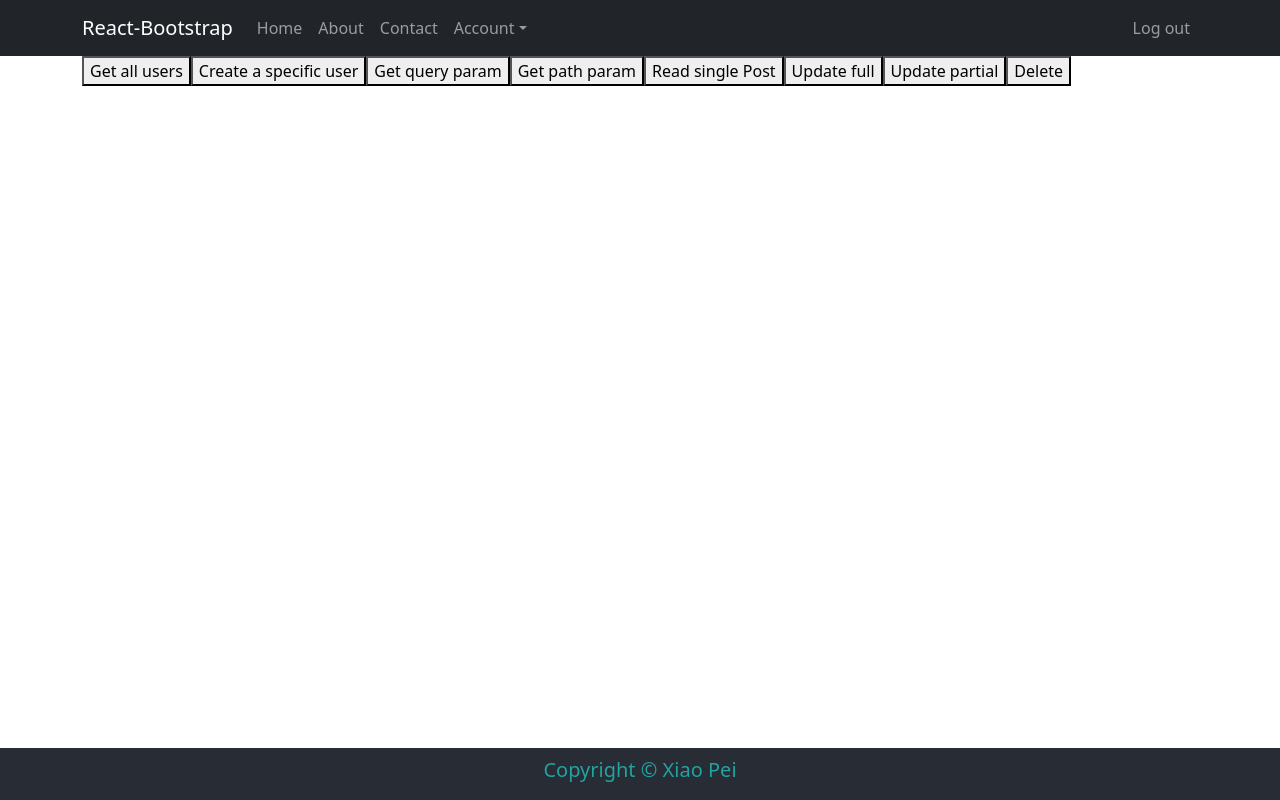
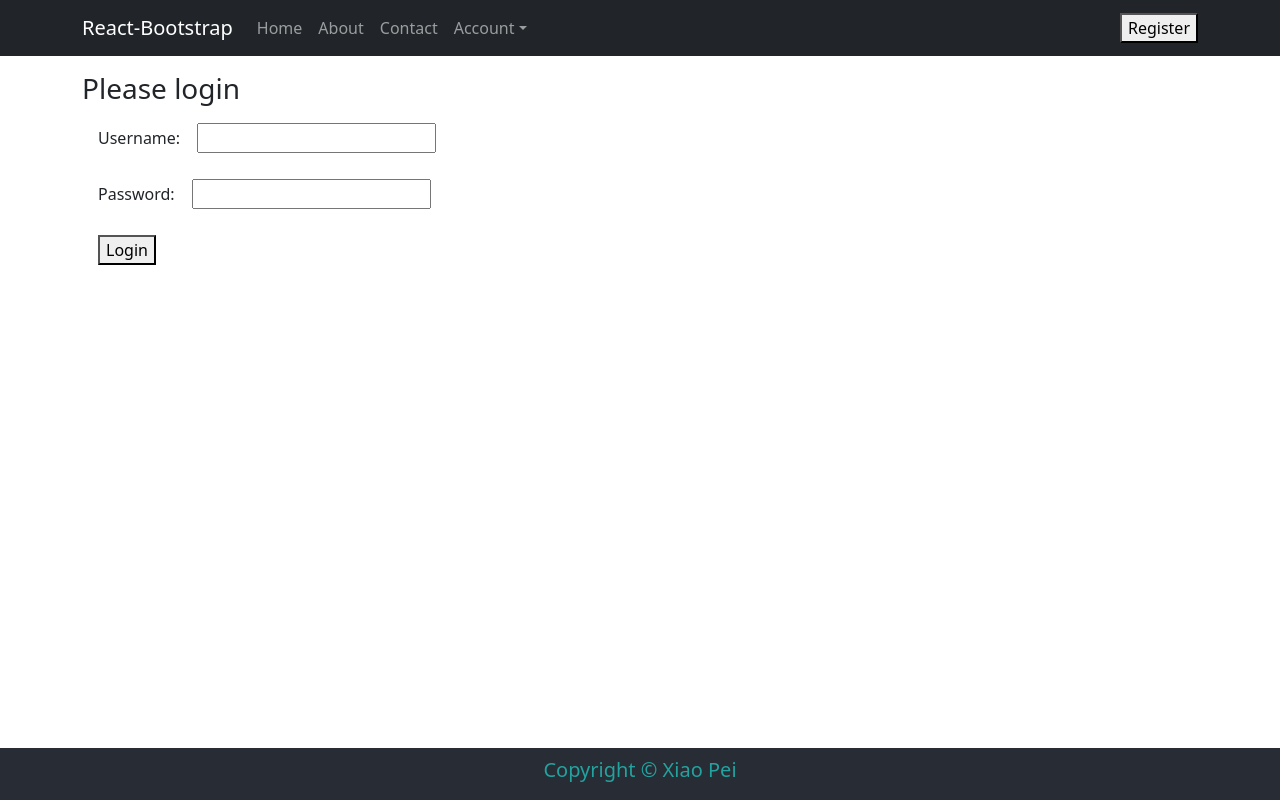
Before and after one commit to xiaoxiao-pei/separateconcern, a React (Create React App) app: page / in a window 1280 px wide. Built offline with nearby package versions, Linux system fonts and the light colour scheme.

Commit message:
login_register

```diff
--- a/src/App.js
+++ b/src/App.js
@@ -5,20 +5,43 @@ import Home from './pages/Home';
 import About from './pages/About';
 import Contact from './pages/Contact';
 import MainLayout from './layouts/MainLayout';
+import React, { useState } from 'react';
+import LoginForm from './components/LoginForm';
+import RegistrationForm from './components/RegistrationForm';
 
-function App(){
+export const LoggedInContext = React.createContext({
+  isLoggedIn: false,
+  setIsLoggedIn: () => { },
+});
+
+
+
+
+function App() {
+
+  const [isLoggedIn, setIsLoggedIn] = useState(false);
+  const loggedInValueToProvide = [isLoggedIn, setIsLoggedIn]; // So we can pass down both value and setter
+
   return (<div>
+
+    <LoggedInContext.Provider value={loggedInValueToProvide}>
       <Routes>
         <Route path="/" element={<MainLayout />} >
-        <Route index element={<Home />} />
+          <Route index element={isLoggedIn? <Home />:<LoginForm />} />
           <Route path="about" element={<About />} />
           <Route path="contact" element={<Contact />} />
+          <Route path="register" element={<RegistrationForm />} />
           <Route path="*" element={<p>Invalid URL</p>} />
         </Route>
       </Routes>
+    </LoggedInContext.Provider>
+
+
 
   </div>)
 
 }
 
+
+
 export default App;
--- a/src/components/Header.js
+++ b/src/components/Header.js
@@ -4,9 +4,14 @@ import Nav from 'react-bootstrap/Nav';
 import NavDropdown from 'react-bootstrap/NavDropdown';
 import Navbar from 'react-bootstrap/Navbar';
 import Container from 'react-bootstrap/Container';
+import { LoggedInContext } from "../App"
+import LogoutButton from './LogoutButton';
+import RegisterButton from './RegisterButton';
 
 
 function Header() {
+
+    const [isLoggedIn, setIsLoggedIn] = React.useContext(LoggedInContext);
 
     return (
         <div >
@@ -27,12 +32,17 @@ function Header() {
                                 <NavDropdown.Item href="#">Log out </NavDropdown.Item>
                             </NavDropdown>
                         </Nav>
-                        <Nav>
-                            <Nav.Link href="#deets">Log out</Nav.Link>
-                        </Nav>
+                        {isLoggedIn  && <LogoutButton />}
+                        {!isLoggedIn && <RegisterButton/>}
                     </Navbar.Collapse>
                 </Container>
             </Navbar>
+            <div className='container my-3'>
+                <h3>
+                     {isLoggedIn ? "Welcome!" : "Please login"}
+                </h3>
+            </div>
+
         </div>
     );
 }
--- /dev/null
+++ b/src/components/LoginForm.js
@@ -0,0 +1,52 @@
+import React, { useRef } from "react";
+import { LoggedInContext } from "../App";
+
+function LoginForm() {
+    const [isLoggedIn, setIsLoggedIn] = React.useContext(LoggedInContext);
+    const usernameRef = useRef();
+    const passwordRef = useRef();
+    const handleSubmit = (event) => {
+        event.preventDefault(); // prevent page reload
+        fetch("http://localhost:3001/users/login", {
+            method: "POST",
+            body: JSON.stringify({
+                username: usernameRef.current.value,
+                password: passwordRef.current.value,
+            }),
+            headers: {
+                "Content-type": "application/json;charset=UTF-8",
+            },
+
+        })
+            .then((data) => data.json())
+            .then((json) => {
+                alert(JSON.stringify(json));
+                json.success ? setIsLoggedIn(true) : setIsLoggedIn(false);
+            });
+    }
+    return (
+        <form onSubmit={handleSubmit} className="centerText my-3" >
+            <tr>
+                <td className="px-3"><label htmlFor="username">Username: </label></td>
+                <td><input id="username" type="text" ref={usernameRef} required /></td>
+            </tr>
+            <br />
+            <tr>
+                <td className="px-3"><label htmlFor="password">Password: </label></td>
+                <td><input id="password" type="password" ref={passwordRef} required /></td>
+            </tr>
+            <br />
+
+            <tr>
+                <td colSpan={2} className="px-3">
+                    <button type="submit">Login</button>
+                </td>
+            </tr>
+        </form>
+
+
+
+    );
+}
+
+export default LoginForm;
--- /dev/null
+++ b/src/components/LogoutButton.js
@@ -0,0 +1,17 @@
+import { LoggedInContext } from "../App";
+import React from 'react';
+
+function LogoutButton(){
+
+    const [isLoggedIn, setIsLoggedIn] = React.useContext(LoggedInContext);
+
+    const callLogout = (event) => {
+         setIsLoggedIn(false);
+    }
+
+    return(
+        <button onClick={callLogout}>Log out</button>
+    );
+};
+
+export default LogoutButton;
--- /dev/null
+++ b/src/components/RegisterButton.js
@@ -0,0 +1,16 @@
+import React from 'react';
+import { useNavigate } from 'react-router-dom';
+
+function RegisterButton() {
+    const navigate = useNavigate();
+
+    const showRegister = () => {
+        navigate("/register");
+    };
+
+    return (
+        <button onClick={showRegister}>Register</button>
+    );
+};
+
+export default RegisterButton;
--- /dev/null
+++ b/src/components/RegistrationForm.js
@@ -0,0 +1,50 @@
+import React, { useState } from 'react';
+import { useNavigate } from 'react-router-dom';
+
+function RegistrationForm() {
+    const [username, setUsername] = useState("");
+    const [password, setPassword] = useState("");
+    const navigate = useNavigate();
+
+    const handleSubmit = (e) => {
+        e.preventDefault();
+        fetch("http://localhost:3001/users/register",
+            {
+                method: "POST",
+                body: JSON.stringify({
+                    username: username,
+                    password: password,
+                }),
+                headers: {
+                    "Content-type": "application/json;charset=UTF-8",
+                },
+
+            })
+            .then((data) => data.json())
+            .then((json) => {
+                alert(JSON.stringify(json) +", Please login!");
+                navigate('/');
+            });
+
+    }
+
+    return (
+        <form onSubmit={handleSubmit}>
+            <div className="form-body">
+                <div className="username">
+                    <label className="form__label" htmlFor="username">Username </label>
+                    <input className="form__input" type="text" id="username" placeholder="Username" value={username} onChange={(event) => setUsername(event.target.value)} />
+                </div>
+
+                <div className="password">
+                    <label className="form__label" htmlFor="password">Password </label>
+                    <input className="form__input" type="password" id="password" placeholder="Password" value={password} onChange={(event) => setPassword(event.target.value)} />
+                </div>
+            </div>
+            <div >
+                <button type="submit"  >Register</button>
+            </div>
+        </form>
+    )
+}
+export default RegistrationForm;
--- /dev/null
+++ b/src/components/ShowDate.js
@@ -0,0 +1,4 @@
+function ShowData(){
+
+
+}
--- a/src/pages/Home.js
+++ b/src/pages/Home.js
@@ -1,26 +1,30 @@
-//import Main from '../components/Main';
+import Main from '../components/Main';
 import React from 'react';
 import DbData from '../components/DbData';
-import DbData2 from '../components/DbData2';
-import DbGetQueryPara from '../components/DbGetQueryPara';
-import DbGetPara from '../components/DbGetPara';
-import DbPostReadSingle from '../components/DbPostReadSingle';
-import DbUpdatePut from '../components/DbUpdatePut';
-import DbUpdatePatch from '../components/DbUpdatePatch';
-import DbDelete from '../components/DbDelete';
+// import DbData2 from '../components/DbData2';
+// import DbGetQueryPara from '../components/DbGetQueryPara';
+// import DbGetPara from '../components/DbGetPara';
+// import DbPostReadSingle from '../components/DbPostReadSingle';
+// import DbUpdatePut from '../components/DbUpdatePut';
+// import DbUpdatePatch from '../components/DbUpdatePatch';
+// import DbDelete from '../components/DbDelete';
+//import Register from '../components/Register';
+//import LoginForm from '../components/LoginForm';
 
 const Home = () => {
     return (
         <div>
-            {/* <Main /> */}
-            <DbData />
+             <Main />
+
+            {/*  <DbData />
             <DbData2 />
             <DbGetQueryPara />
             <DbGetPara />
             <DbPostReadSingle />
             <DbUpdatePut />
             <DbUpdatePatch />
-            <DbDelete />
+            <DbDelete /> */}
+
         </div>
     )
 };
```
Also changed, not shown: src/components/LogoutButton copy.js (added, +25 -0 lines). Lines whose indentation alone changed are shown as unchanged.
